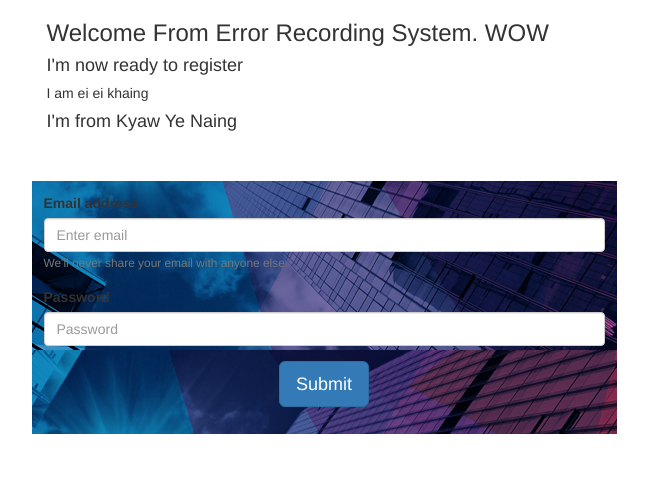
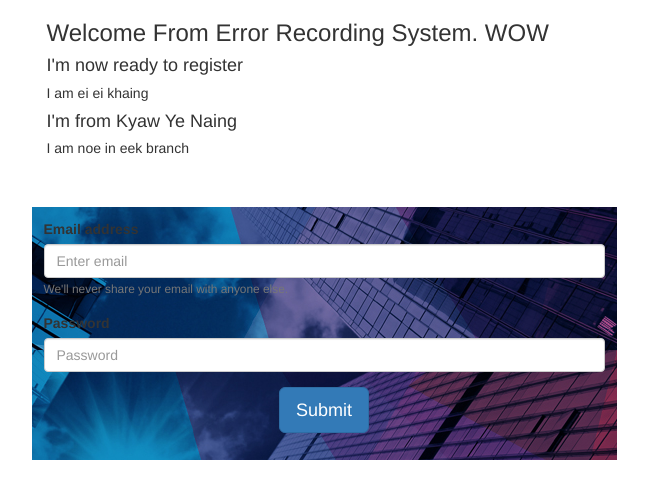
Before and after one commit to eieikhaing/Sharing-Testing, a plain HTML site: page index.html in a window 1280 px wide. Shown: the whole page, without its empty margins (316-964 px from the left). Drawn offline with Linux system fonts and the light colour scheme.

Commit message:
updated index

```diff
--- a/index.html
+++ b/index.html
@@ -62,6 +62,7 @@
 				<h4>I'm now ready to register</h4>
 				<h5>I am ei ei khaing</h5>
 				<h4>I'm from Kyaw Ye Naing</h4>
+				<h5>I am noe in eek branch</h5>
 
 			</div>
 		</div>
```
